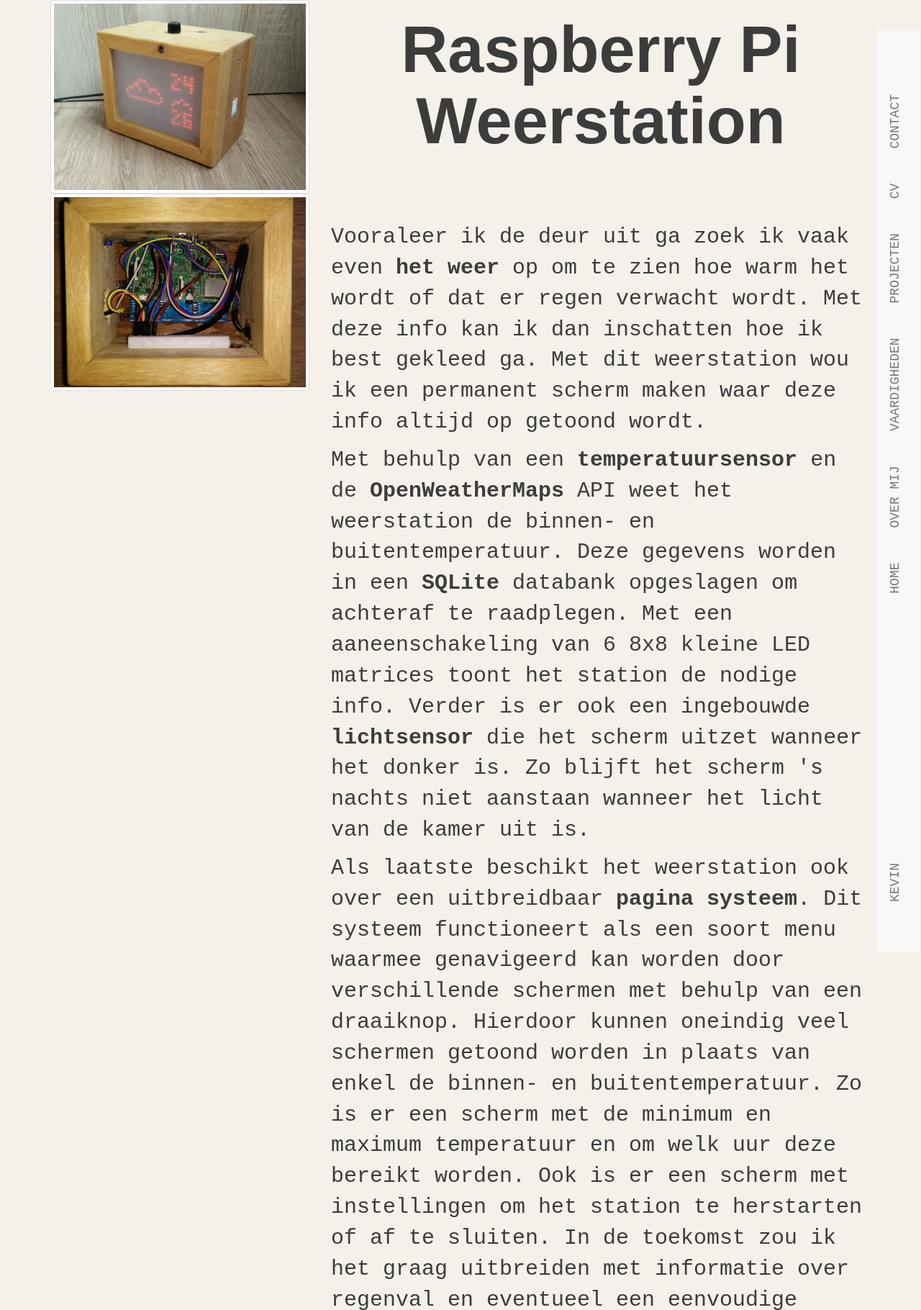
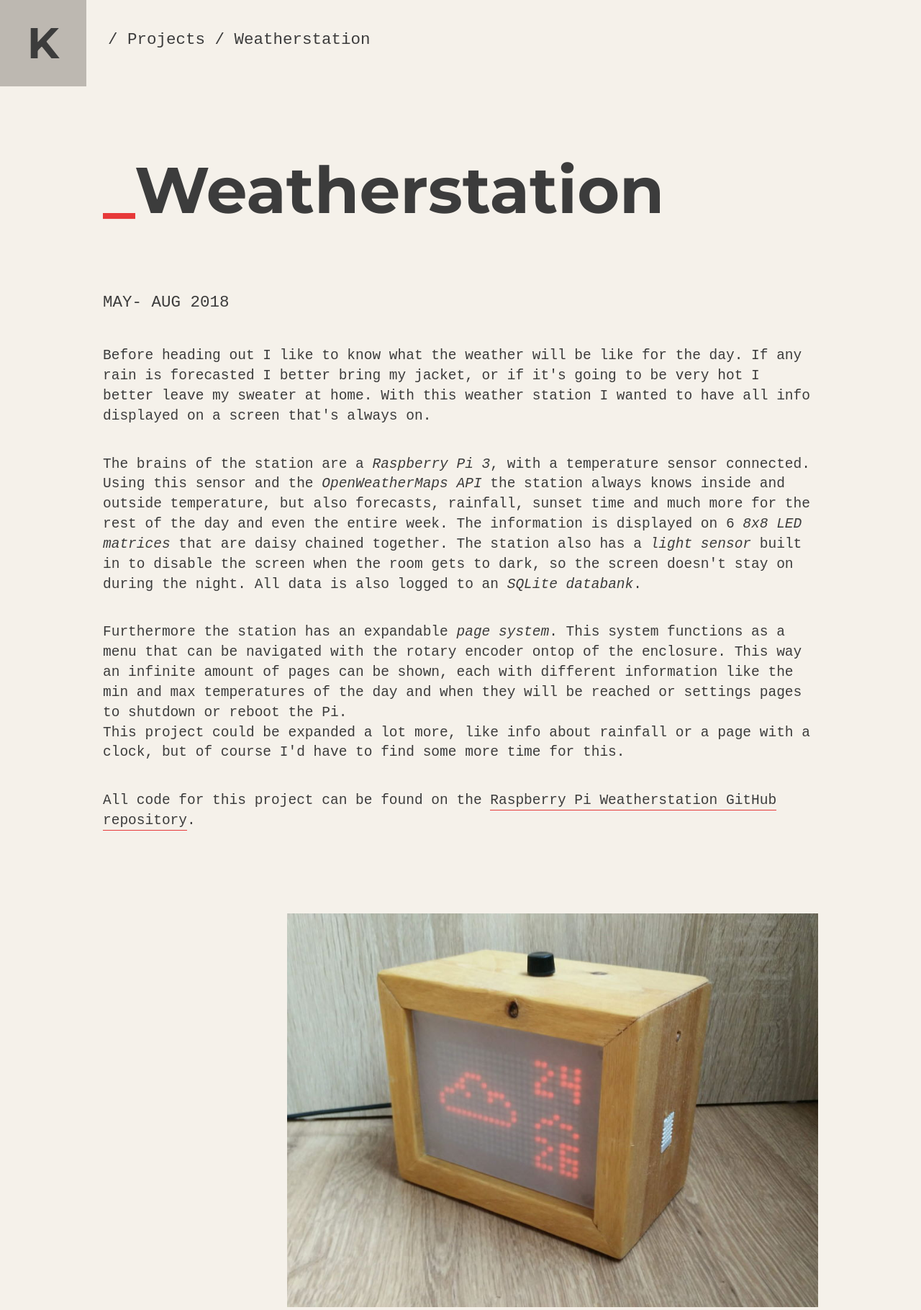
Before and after one commit to KevinVanthuyne/kevinvt.com, a plain HTML site: page projects/weatherstation.html in a window 1280 px wide. Shown: the top 1820 px of the page at 72% size. Drawn offline with nearby package versions, Linux system fonts and the light colour scheme; a web font is replaced by a local one.

Commit message:
reworked weather station page

```diff
--- a/projects/weatherstation.html
+++ b/projects/weatherstation.html
@@ -1,139 +1,131 @@
 <!DOCTYPE html>
-<html lang="nl">
+<html lang="en">
+  <head>
+    <meta charset="UTF-8" />
+    <meta name="viewport" content="width=device-width, initial-scale=1.0" />
 
-<head>
-    <meta charset="utf-8">
-    <meta name="viewport" content="width=device-width, initial-scale=1">
-    <title>Weerstation - Kevin Vanthuyne Portfolio</title>
+    <title>Weatherstation - Kevin Vanthuyne</title>
 
-    <link rel="stylesheet" type="text/css" href="https://fonts.googleapis.com/css?family=Fira+Sans|Roboto:300,400|Questrial|Satisfy">
-    <link rel="stylesheet" type="text/css" href="../css/font-awesome.min.css">
-    <link rel="stylesheet" type="text/css" href="../css/bootstrap.min.css">
-    <link rel="stylesheet" type="text/css" href="../css/animate.css">
-    <link rel="stylesheet" type="text/css" href="../css/style.css">
+    <link
+      href="https://fonts.googleapis.com/css?family=Montserrat:400,700|PT+Mono&display=swap"
+      rel="stylesheet"
+    />
+    <link rel="stylesheet" type="text/css" href="../css/bootstrap.min.css" />
+    <link rel="stylesheet" type="text/css" href="../css/aos.css" />
+    <link rel="stylesheet" type="text/css" href="../css/style.css" />
   </head>
 
-<body id="myPage" data-spy="scroll" data-target=".navbar" data-offset="60">
-    <div class="header-small">
-        <div class="bg-color-small">
-            <header>
-                <nav class="navbar navbar-default navbar-fixed-top">
-                    <div class="container">
-                        <div class="navbar-header">
-                            <button type="button" class="navbar-toggle" data-toggle="collapse" data-target="#lauraMenu">
-                                <span class="icon-bar"></span>
-                                <span class="icon-bar"></span>
-                                <span class="icon-bar"></span>
-                            </button>
-                            <a class="navbar-brand" href="index.html">Kevin</a>
-                        </div>
-                        <div class="collapse navbar-collapse" id="lauraMenu">
-                            <ul class="nav navbar-nav navbar-right navbar-border">
-                                <li><a href="../index.html#main-header">Home</a></li>
-                                <li><a href="../index.html#about">Over mij</a></li>
-                                <li><a href="../index.html#skills">Vaardigheden</a></li>
-                                <li><a href="../index.html#projects">Projecten</a></li>
-                                <li><a href="../index.html#cv">CV</a></li>
-                                <li><a href="../index.html#contact">Contact</a></li>
-                            </ul>
-                        </div>
-                    </div>
+  <body>
+    <div class="container-fluid">
+      <div class="row">
+        <div class="big-nav-container">
+          <nav class="big-nav">
+            <a href="../index.html">K</a>
           </nav>
-            </header>
+          <p>/&nbsp;Projects /&nbsp;Weatherstation</p>
         </div>
       </div>
 
-    <section class="section-padding wow fadeIn">
-        <div class="container">
-            <div class="row">
-                <div class="col-md-8 col-md-push-4">
-                    <h2 class="title text-center">Raspberry Pi <span class="deco">Weerstation</span></h2>
-                    <p>Vooraleer ik de deur uit ga zoek ik vaak even <strong>het weer</strong> op om te zien hoe warm het wordt of dat er regen verwacht wordt.
-                    Met deze info kan ik dan inschatten hoe ik best gekleed ga. Met dit weerstation wou ik een permanent scherm maken waar deze info altijd op getoond wordt.
-                    </p>
-                    <p>Met behulp van een <strong>temperatuursensor</strong> en de <strong>OpenWeatherMaps</strong> API weet het weerstation de binnen- en buitentemperatuur.
-                    Deze gegevens worden in een <strong>SQLite</strong> databank opgeslagen om achteraf te raadplegen.
-                    Met een aaneenschakeling van 6 8x8 kleine LED matrices toont het station de nodige info.
-                    Verder is er ook een ingebouwde <strong>lichtsensor</strong> die het scherm uitzet wanneer het donker is.
-                    Zo blijft het scherm 's nachts niet aanstaan wanneer het licht van de kamer uit is.
-                    </p>
-                    <p>Als laatste beschikt het weerstation ook over een uitbreidbaar <strong>pagina systeem</strong>.
-                    Dit systeem functioneert als een soort menu waarmee genavigeerd kan worden door verschillende schermen met behulp van een draaiknop.
-                    Hierdoor kunnen oneindig veel schermen getoond worden in plaats van enkel de binnen- en buitentemperatuur.
-                    Zo is er een scherm met de minimum en maximum temperatuur en om welk uur deze bereikt worden.
-                    Ook is er een scherm met instellingen om het station te herstarten of af te sluiten.
-                    In de toekomst zou ik het graag uitbreiden met informatie over regenval en eventueel een eenvoudige klok.</p>
-                    <p>Alle code van dit project is te vinden in mijn <a href="https://github.com/KevinVanthuyne/Raspberry_Weather_Station">Raspberry Weather Station repo op Github</a>.</p>
-
-                </div>
-                <div class="col-md-4 col-md-pull-8">
-                    <img src="../img/weatherstation.jpg" class="img-responsive img-thumbnail margin-bottom" alt="Voorkant van DIY weerstation">
-                    <img src="../img/weatherstation2.jpg" class="img-responsive img-thumbnail" alt="Binnenkant van DIY weerstation">
-                </div>
+      <main class="project-page">
+        <div class="row mt-5">
+          <div class="col-sm-12">
+            <h2><span class="secondary-color">_</span>Weatherstation</h2>
           </div>
         </div>
 
-    </section>
-
-    <footer class="footer-2 text-center-xs bg--white">
-        <div class="container">
-            <!--end row-->
-            <div class="row footer-row">
-                <div class="col-md-6">
-                    <div class="footer">
-                        <p>Kevin Vanthuyne</p>
-                        <p>1785 Merchtem België</p>
-                        <p>kevin.vanthuyne2@gmail.com</p>
+        <div class="row">
+          <div class="col-sm-12">
+            <p class="project-date">May- Aug 2018</p>
           </div>
         </div>
-                <div class="col-md-6 text-right">
-                    <ul class="social-list">
-                        <li>
-                            <a href="https://www.linkedin.com/in/kevin-vanthuyne-840a2215a/"><i class="fa fa-linkedin"></i></a>
-                        </li>
-                        <li>
-                            <a href="https://github.com/KevinVanthuyne"><i class="fa fa-github"></i></a>
-                        </li>
-                        <li>
-                            <a href="https://www.facebook.com/Kevin.Vanthuyne1"><i class="fa fa-facebook"></i></a>
-                        </li>
-                    </ul>
+
+        <div class="row">
+          <div class="col-sm-12 project-page-description">
+            <p>
+              Before heading out I like to know what the weather will be like
+              for the day. If any rain is forecasted I better bring my jacket,
+              or if it's going to be very hot I better leave my sweater at home.
+              With this weather station I wanted to have all info displayed on a
+              screen that's always on.
+            </p>
+            <p>
+              The brains of the station are a <em>Raspberry Pi 3</em>, with a
+              temperature sensor connected. Using this sensor and the
+              <em>OpenWeatherMaps API</em> the station always knows inside and
+              outside temperature, but also forecasts, rainfall, sunset time and
+              much more for the rest of the day and even the entire week. The
+              information is displayed on 6 <em>8x8 LED matrices</em> that are
+              daisy chained together. The station also has a
+              <em>light sensor</em> built in to disable the screen when the room
+              gets to dark, so the screen doesn't stay on during the night. All
+              data is also logged to an <em>SQLite databank</em>.
+            </p>
+            <p>
+              Furthermore the station has an expandable <em>page system</em>.
+              This system functions as a menu that can be navigated with the
+              rotary encoder ontop of the enclosure. This way an infinite amount
+              of pages can be shown, each with different information like the
+              min and max temperatures of the day and when they will be reached
+              or settings pages to shutdown or reboot the Pi. <br />
+              This project could be expanded a lot more, like info about
+              rainfall or a page with a clock, but of course I'd have to find
+              some more time for this.
+            </p>
+            <p>
+              All code for this project can be found on the
+              <a
+                href="https://github.com/KevinVanthuyne/Raspberry_Weather_Station"
+                class="red-link"
+                >Raspberry Pi Weatherstation GitHub repository</a
+              >.
+            </p>
           </div>
         </div>
-            <!--end row-->
-            <div class="row">
-                <div class="col-md-6">
-                    <div class="footer">
-                        © Copyright Laura Theme. All Rights Reserved
-                        <div class="credits">
-                            <!--
-                                All the links in the footer should remain intact.
-                                You can delete the links only if you purchased the pro version.
-                                Licensing information: https://bootstrapmade.com/license/
-                                Purchase the pro version with working PHP/AJAX contact form: https://bootstrapmade.com/buy/?theme=Laura
 
-                             =======================================================
-                    Theme Name: Laura
-                    Theme URL: https://bootstrapmade.com/laura-free-creative-bootstrap-theme/
-                    Author: BootstrapMade.com
-                    Author URL: https://bootstrapmade.com
-                  ======================================================= -->
-                            Designed by <a href="https://bootstrapmade.com/">BootstrapMade.com</a>
+        <div class="row mt-5">
+          <div class="col-md-3"></div>
+
+          <div class="col-sm-12 col-md-9">
+            <img
+              src="../img/weatherstation.jpg"
+              class="img-responsive mb-2"
+              alt="Photo of the completed weatherstation"
+              data-aos="fade-up"
+            />
           </div>
         </div>
+
+        <div class="row">
+          <div class="col-sm-12 col-md-9">
+            <img
+              data-src="../img/weatherstation2.jpg"
+              class="img-responsive lazy mb-2"
+              alt="Photo of the insides of the weatherstation"
+              data-aos="fade-up"
+            />
           </div>
         </div>
+
+        <div class="row mb-2">
+          <div class="col-sm-12" data-aos="fade-up">
+            <a href="../index.html" class="red-link">
+              <span class="secondary-color"><<</span> Back
+            </a>
           </div>
-    </footer>
+        </div>
+      </main>
+    </div>
 
-    <script src="../js/jquery.min.js"></script>
-    <script src="../js/jquery.easing.min.js"></script>
-    <script src="../js/bootstrap.min.js"></script>
-    <script src="../js/jquery.bxslider.min.js"></script>
-    <script src="../js/wow.js"></script>
-    <script src="../js/custom.js"></script>
-    <!-- <script src="contactform/contactform.js"></script> -->
+    <script src="../js/aos.js"></script>
+    <script type="text/javascript">
+      AOS.init({ once: true, duration: 1500 });
+    </script>
 
+    <script src="../js/lazyload.min.js"></script>
+    <script type="text/javascript">
+      var lazyLoadInstance = new LazyLoad({
+        elements_selector: '.lazy',
+      });
+    </script>
   </body>
-
 </html>
```
Also changed, not shown: projects/old/weatherstation.html (added, +139 -0 lines). Lines whose indentation alone changed are shown as unchanged.
